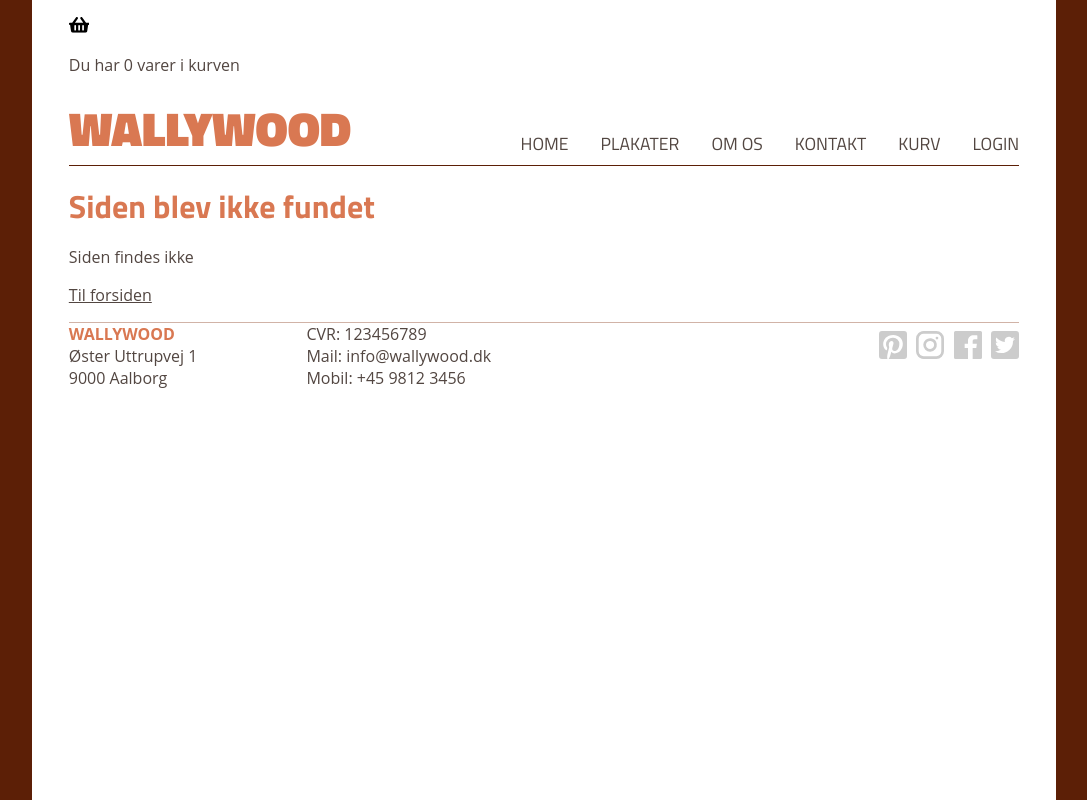
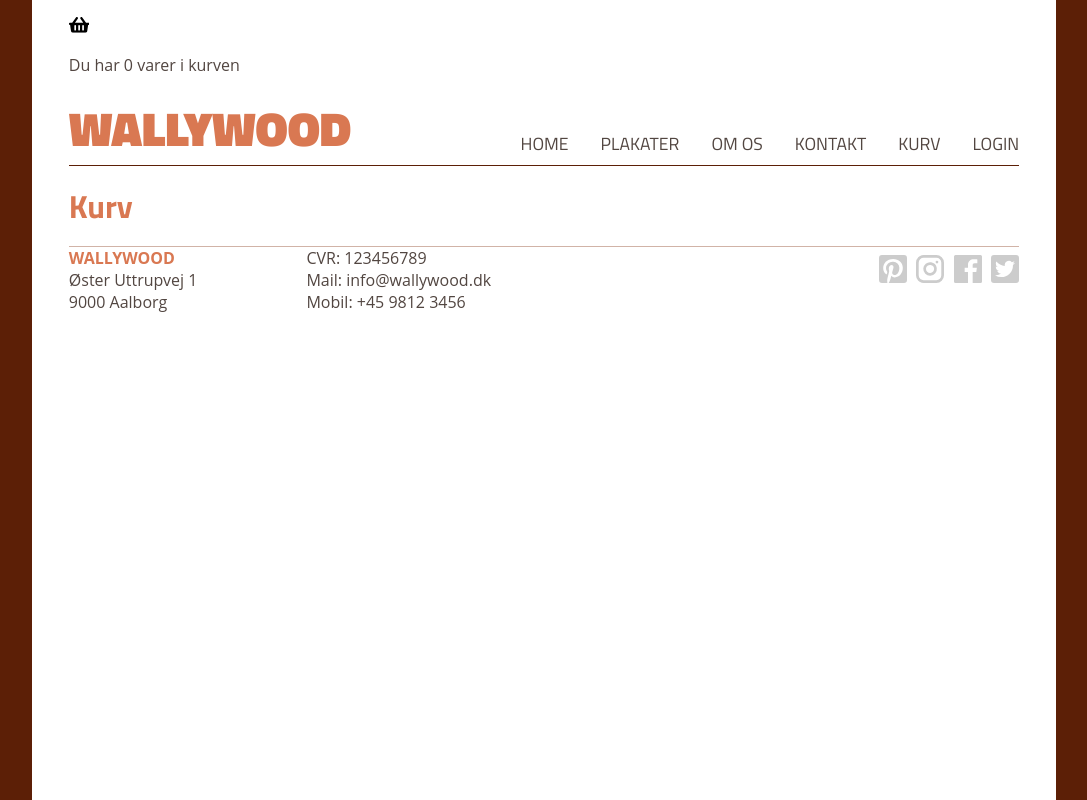
Before and after one commit to RasmusDahlJensen/Wallywood, a React (Create React App) app: page /cart in a window 1280 px wide. Shown: the whole page, without its empty margins (96-1183 px from the left). Built offline with nearby package versions, Linux system fonts and the light colour scheme.

Commit message:
Added cart

```diff
--- a/src/Components/App/AppRouter/AppRouter.jsx
+++ b/src/Components/App/AppRouter/AppRouter.jsx
@@ -9,7 +9,7 @@ import { Notfound } from "../../../Pages/NotFound/Notfound";
 import { About } from "../../../Pages/About/About";
 import { Kontakt } from "../../../Pages/Kontakt/Kontakt";
 import { Login } from "../../../Pages/Login/Login";
-// import { Cart } from "../../../Pages/Cart/Cart";
+import { Cart } from "../../../Pages/Cart/Cart";
 
 const AppRouter = () => {
 	return (
@@ -21,7 +21,7 @@ const AppRouter = () => {
 			</Route>
 			<Route path="/about" element={<About />} />
 			<Route path="/kontakt" element={<Kontakt />} />
-			{/* <Route path="/cart" element={<Cart />} /> */}
+			<Route path="/cart" element={<Cart />} />
 			<Route path="/login" element={<Login />} />
 			<Route path="/*" element={<Notfound />} />
 		</Routes>
--- /dev/null
+++ b/src/Pages/Cart/Cart.jsx
@@ -0,0 +1,9 @@
+import { Layout } from "../../Components/App/Layout/Layout";
+
+export const Cart = () => {
+	return (
+		<>
+			<Layout title="Kurv"></Layout>
+		</>
+	);
+};
```
